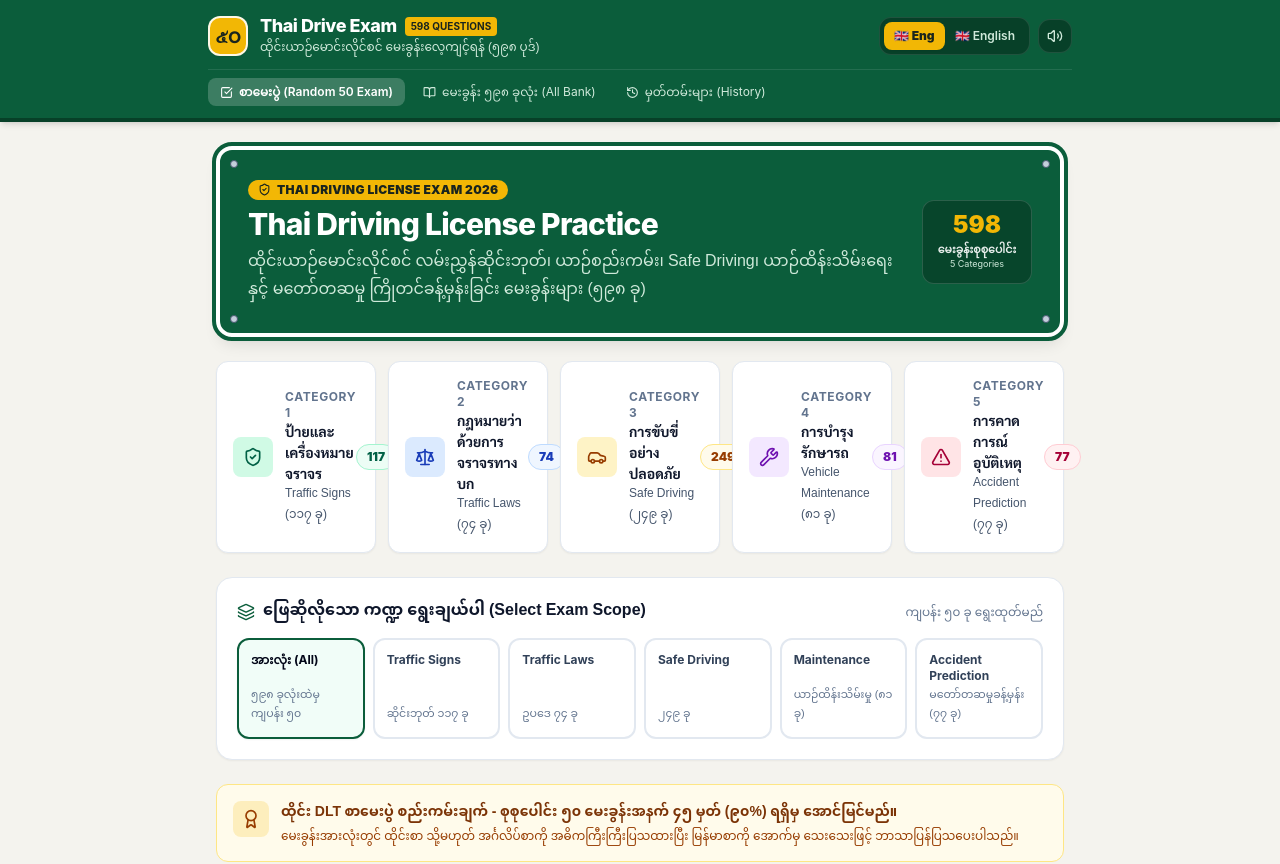
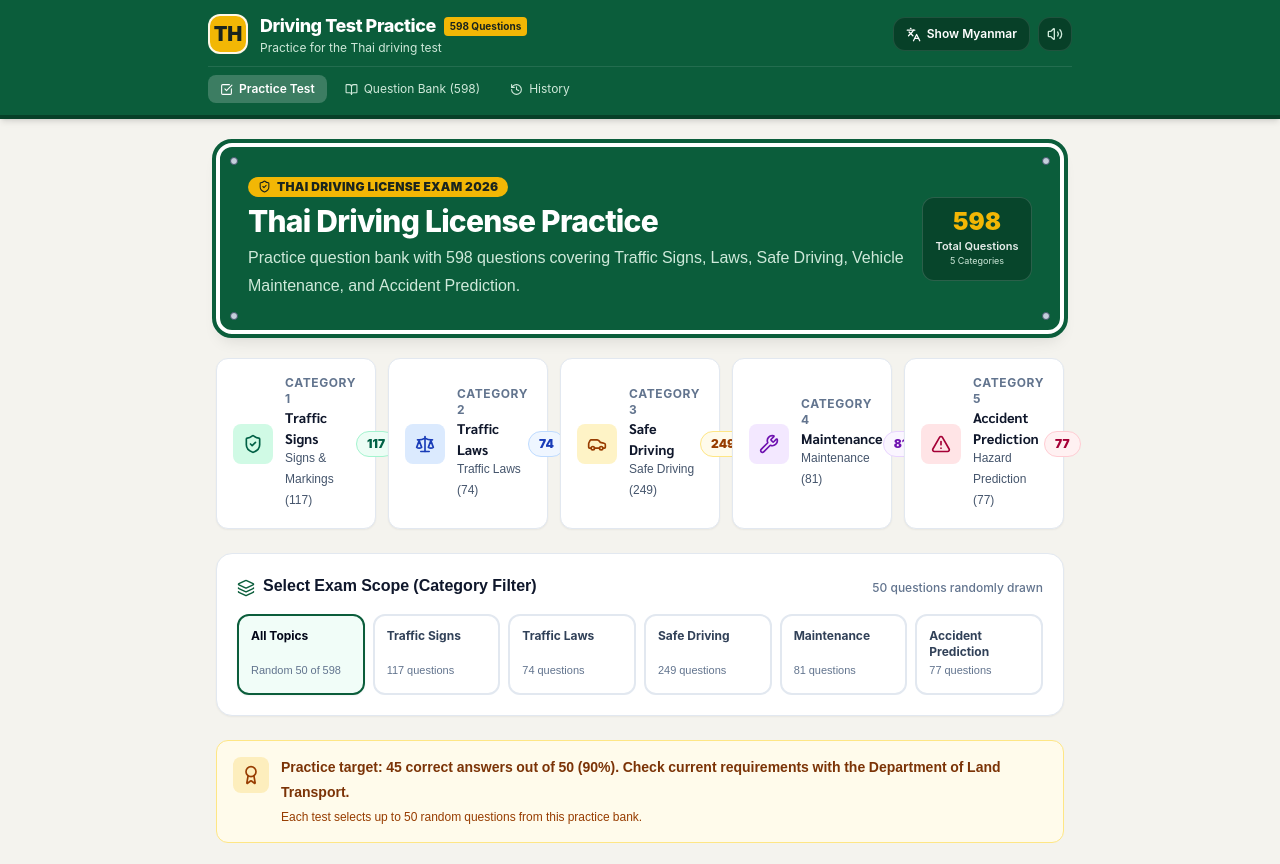
Before and after one commit to ZinLinn254995/Thai-Driving-License-Exam, a React (Vite) app: page / in a window 1280 px wide. Shown: the top 864 px of the page. Built offline with nearby package versions, Linux system fonts and the light colour scheme.

Commit message:
feat: simplify English UI and add Myanmar translation toggle

```diff
--- a/src/App.tsx
+++ b/src/App.tsx
@@ -27,16 +27,11 @@ export default function App() {
   const [currentView, setCurrentView] = useState<'home' | 'quiz' | 'result' | 'study' | 'history'>('home');
   const [studyInitialCategory, setStudyInitialCategory] = useState<ExamTopicFilter>('all');
 
-  // Language Modes: 'th_my' (Thai + Myanmar), 'en_my' (English + Myanmar), 'en' (English only)
-  const [lang, setLang] = useState<LanguageMode>(() => {
-    try {
-      const saved = localStorage.getItem('thai_drive_lang');
-      if (saved === 'en_my' || saved === 'en') return saved;
-      // Prefer English + Myanmar for new users and migrate the legacy Thai + Myanmar preference.
-      return 'en_my';
-    } catch {
-      return 'en_my';
-    }
+  // Keep the interface in English and let learners reveal Myanmar translations.
+  const lang: LanguageMode = 'en';
+  const [showMyanmar, setShowMyanmar] = useState(() => {
+    try { return localStorage.getItem('thai_drive_show_myanmar') === 'true'; }
+    catch { return false; }
   });
 
   const [soundEnabled, setSoundEnabled] = useState(sounds.enabled);
@@ -61,11 +56,12 @@ export default function App() {
     setExamHistory(getExamHistory());
   }, []);
 
-  const handleLanguageChange = (newLang: LanguageMode) => {
-    setLang(newLang);
-    try {
-      localStorage.setItem('thai_drive_lang', newLang);
-    } catch {}
+  const handleToggleMyanmar = () => {
+    setShowMyanmar((previous) => {
+      const next = !previous;
+      try { localStorage.setItem('thai_drive_show_myanmar', String(next)); } catch {}
+      return next;
+    });
   };
 
   const handleToggleSound = () => {
@@ -163,7 +159,7 @@ export default function App() {
   };
 
   const handleClearHistory = () => {
-    if (window.confirm('ဖြေဆိုမှတ်တမ်းအားလုံးကို ဖျက်ပစ်ရန် သေချာပါသလား။')) {
+    if (window.confirm('Clear all exam history? This cannot be undone.')) {
       try {
         localStorage.removeItem('thai_drive_exam_history');
         setExamHistory([]);
@@ -175,8 +171,8 @@ export default function App() {
     <div className="min-h-screen bg-[#f4f3ee] text-[#19241e] flex flex-col font-sans selection:bg-[#f2b705] selection:text-black">
       {/* App Header */}
       <Header
-        lang={lang}
-        setLang={handleLanguageChange}
+        showMyanmar={showMyanmar}
+        onToggleMyanmar={handleToggleMyanmar}
         soundEnabled={soundEnabled}
         onToggleSound={handleToggleSound}
         currentView={currentView}
@@ -193,6 +189,7 @@ export default function App() {
         {currentView === 'home' && (
           <HomeView
             lang={lang}
+            showMyanmar={showMyanmar}
             totalQuestions={QUESTIONS_BANK.length}
             signsCount={signsCount}
             lawsCount={lawsCount}
@@ -214,6 +211,7 @@ export default function App() {
             questions={quizQuestions}
             mode={quizMode}
             lang={lang}
+            showMyanmar={showMyanmar}
             onFinishExam={handleFinishExam}
             onExit={() => setCurrentView('home')}
             bookmarkedIds={bookmarkedIds}
@@ -226,6 +224,7 @@ export default function App() {
             questions={quizQuestions}
             answers={quizResults}
             lang={lang}
+            showMyanmar={showMyanmar}
             totalQuestions={QUESTIONS_BANK.length}
             onRetakeNew={() => handleStartExam(quizMode, 'all')}
             onRetakeMistakes={handleRetakeMistakes}
@@ -238,6 +237,7 @@ export default function App() {
           <StudyView
             questions={QUESTIONS_BANK}
             lang={lang}
+            showMyanmar={showMyanmar}
             bookmarkedIds={bookmarkedIds}
             onToggleBookmark={handleToggleBookmark}
             initialCategory={studyInitialCategory}
@@ -257,11 +257,7 @@ export default function App() {
       {/* Footer */}
       <footer className="mt-auto border-t border-slate-200/80 bg-white/70 py-4 text-center text-xs text-slate-500 font-myanmar">
         <div className="max-w-4xl mx-auto px-4 flex flex-col sm:flex-row items-center justify-between gap-2">
-          <div>
-            {lang === 'en'
-              ? `Thai Driving License Question Bank (${QUESTIONS_BANK.length} Questions across 5 Study Categories)`
-              : `ထိုင်းယာဉ်မောင်းလိုင်စင် မေးခွန်း ${toMyanmarNumber(QUESTIONS_BANK.length)} ပုဒ် (ဆိုင်းဘုတ်၊ ဥပဒေ၊ Safe Driving၊ Maintenance၊ Accident Prediction)`}
-          </div>
+          <div>{`Driving License Practice · ${QUESTIONS_BANK.length} Questions`}</div>
           <div className="flex items-center gap-3 text-[11px] font-sans">
             <span className="text-[#0b5d3b] font-bold">DLT Pass: 90% (45/50)</span>
             <span>·</span>
--- a/src/components/Header.tsx
+++ b/src/components/Header.tsx
@@ -1,11 +1,9 @@
 import React from 'react';
-import { Volume2, VolumeX, BookOpen, CheckSquare, History, ShieldCheck } from 'lucide-react';
-import { LanguageMode } from '../types';
-import { toMyanmarNumber } from '../utils/helpers';
+import { Volume2, VolumeX, BookOpen, CheckSquare, History, Languages } from 'lucide-react';
 
 interface HeaderProps {
-  lang: LanguageMode;
-  setLang: (lang: LanguageMode) => void;
+  showMyanmar: boolean;
+  onToggleMyanmar: () => void;
   soundEnabled: boolean;
   onToggleSound: () => void;
   currentView: 'home' | 'quiz' | 'study' | 'history' | 'result';
@@ -14,141 +12,44 @@ interface HeaderProps {
   totalQuestions: number;
 }
 
-export const Header: React.FC<HeaderProps> = ({
-  lang,
-  setLang,
-  soundEnabled,
-  onToggleSound,
-  currentView,
-  onNavigate,
-  bookmarksCount,
-  totalQuestions
-}) => {
-  return (
+export const Header: React.FC<HeaderProps> = ({ showMyanmar, onToggleMyanmar, soundEnabled, onToggleSound, currentView, onNavigate, bookmarksCount, totalQuestions }) => (
   <header className="sticky top-0 z-40 bg-[#0b5d3b] text-white shadow-md border-b-4 border-[#074028]">
     <div className="max-w-4xl mx-auto px-4 py-2.5 sm:py-3">
       <div className="flex flex-col sm:flex-row sm:items-center sm:justify-between gap-2.5 sm:gap-3">
-          {/* Logo & Title */}
-          <div
-            onClick={() => onNavigate('home')}
-            className="flex items-center gap-3 cursor-pointer group select-none"
-          >
-            <div className="w-10 h-10 rounded-xl bg-[#f2b705] text-[#19241e] font-black flex items-center justify-center text-xl shadow-xs border-2 border-white/90 group-hover:scale-105 transition-transform shrink-0">
-              ๕၀
-            </div>
-            <div>
-              <div className="flex items-center gap-2">
-                <span className="font-extrabold tracking-tight text-lg text-white">
-                  Thai Drive Exam
+        <button type="button" onClick={() => onNavigate('home')} className="flex items-center gap-3 text-left group select-none">
+          <span className="w-10 h-10 rounded-xl bg-[#f2b705] text-[#19241e] font-black flex items-center justify-center text-xl border-2 border-white/90 shrink-0">TH</span>
+          <span>
+            <span className="flex items-center gap-2">
+              <span className="font-extrabold tracking-tight text-lg">Driving Test Practice</span>
+              <span className="bg-[#f2b705] text-[#19241e] text-[10px] font-bold px-1.5 py-0.5 rounded">{totalQuestions} Questions</span>
             </span>
-                <span className="bg-[#f2b705] text-[#19241e] text-[10px] font-bold px-1.5 py-0.5 rounded uppercase">
-                  {totalQuestions} Questions
+            <span className="block text-xs text-[#cfe9da]">Practice for the Thai driving test</span>
           </span>
-              </div>
-              <p className="text-xs text-[#cfe9da] -mt-0.5 font-myanmar">
-                {lang === 'en'
-                  ? `Thai Driving License Exam Practice (${totalQuestions} Questions)`
-                  : `ထိုင်းယာဉ်မောင်းလိုင်စင် မေးခွန်းလေ့ကျင့်ရန် (${toMyanmarNumber(totalQuestions)} ပုဒ်)`}
-              </p>
-            </div>
-          </div>
-
-          {/* Language Modes & Sound */}
+        </button>
         <div className="flex items-center gap-2 justify-between sm:justify-end">
-            {/* Supported modes: English + Myanmar and English only */}
-            <div className="flex items-center bg-[#074028] p-0.5 sm:p-1 rounded-xl border border-white/10 text-xs font-semibold overflow-x-auto">
-              <button
-                type="button"
-                onClick={() => setLang('en_my')}
-                className={`px-2.5 py-1.5 rounded-lg transition-all flex items-center gap-1 whitespace-nowrap ${
-                  lang === 'en_my'
-                    ? 'bg-[#f2b705] text-[#19241e] font-black shadow-xs'
-                    : 'text-[#cfe9da] hover:text-white'
-                }`}
-                title="English + မြန်မာ (Myanmar)"
-              >
-                <span>🇬🇧 Eng</span>
-                <span className="opacity-70 text-[10px] hidden xs:inline">+ မြန်မာ</span>
+          <button type="button" onClick={onToggleMyanmar} aria-pressed={showMyanmar}
+            className="flex items-center gap-1.5 px-3 py-2 rounded-xl bg-[#074028] hover:bg-[#063320] border border-white/10 text-xs font-semibold transition-colors">
+            <Languages size={15} />{showMyanmar ? 'Hide Myanmar' : 'Show Myanmar'}
           </button>
-
-              <button
-                type="button"
-                onClick={() => setLang('en')}
-                className={`px-2.5 py-1.5 rounded-lg transition-all flex items-center gap-1 whitespace-nowrap ${
-                  lang === 'en'
-                    ? 'bg-[#f2b705] text-[#19241e] font-black shadow-xs'
-                    : 'text-[#cfe9da] hover:text-white'
-                }`}
-                title="English Only"
-              >
-                <span>🇬🇧 English</span>
-              </button>
-            </div>
-
-            {/* Sound Toggle */}
-            <button
-              type="button"
-              onClick={onToggleSound}
+          <button type="button" onClick={onToggleSound}
             className="p-2 rounded-xl bg-[#074028] hover:bg-[#063320] text-[#cfe9da] hover:text-white border border-white/10 transition-colors shrink-0"
-              title={soundEnabled ? 'Mute sound' : 'Enable sound'}
-              aria-label={soundEnabled ? 'Mute sound' : 'Enable sound'}
-            >
+            title={soundEnabled ? 'Mute sound' : 'Enable sound'} aria-label={soundEnabled ? 'Mute sound' : 'Enable sound'}>
             {soundEnabled ? <Volume2 size={16} /> : <VolumeX size={16} className="text-red-300" />}
           </button>
         </div>
       </div>
-
-        {/* Sub Nav Bar */}
-        <div className="flex items-center gap-1.5 mt-2.5 pt-2 border-t border-white/10 text-xs overflow-x-auto no-scrollbar">
-          <button
-            type="button"
-            onClick={() => onNavigate('home')}
-            className={`flex items-center gap-1.5 px-3 py-1.5 rounded-lg transition-colors whitespace-nowrap ${
-              currentView === 'home' || currentView === 'quiz' || currentView === 'result'
-                ? 'bg-white/20 text-white font-semibold'
-                : 'text-[#cfe9da] hover:text-white hover:bg-white/10'
-            }`}
-          >
-            <CheckSquare size={13} />
-            <span>{lang === 'en' ? 'Exam (50 Random)' : 'စာမေးပွဲ (Random 50 Exam)'}</span>
+      <nav aria-label="Main navigation" className="flex items-center gap-1.5 mt-2.5 pt-2 border-t border-white/10 text-xs overflow-x-auto no-scrollbar">
+        <button type="button" onClick={() => onNavigate('home')} className={`flex items-center gap-1.5 px-3 py-1.5 rounded-lg whitespace-nowrap ${currentView === 'home' || currentView === 'quiz' || currentView === 'result' ? 'bg-white/20 text-white font-semibold' : 'text-[#cfe9da] hover:text-white hover:bg-white/10'}`}>
+          <CheckSquare size={13} /><span>Practice Test</span>
         </button>
-
-          <button
-            type="button"
-            onClick={() => onNavigate('study')}
-            className={`flex items-center gap-1.5 px-3 py-1.5 rounded-lg transition-colors whitespace-nowrap ${
-              currentView === 'study'
-                ? 'bg-white/20 text-white font-semibold'
-                : 'text-[#cfe9da] hover:text-white hover:bg-white/10'
-            }`}
-          >
-            <BookOpen size={13} />
-            <span>
-              {lang === 'en'
-                ? `Question Bank (${totalQuestions})`
-                : `မေးခွန်း ${toMyanmarNumber(totalQuestions)} ခုလုံး (All Bank)`}
-            </span>
-            {bookmarksCount > 0 && (
-              <span className="bg-[#f2b705] text-[#19241e] text-[10px] font-bold px-1.5 py-0.2 rounded-full">
-                {bookmarksCount}
-              </span>
-            )}
+        <button type="button" onClick={() => onNavigate('study')} className={`flex items-center gap-1.5 px-3 py-1.5 rounded-lg whitespace-nowrap ${currentView === 'study' ? 'bg-white/20 text-white font-semibold' : 'text-[#cfe9da] hover:text-white hover:bg-white/10'}`}>
+          <BookOpen size={13} /><span>Question Bank ({totalQuestions})</span>
+          {bookmarksCount > 0 && <span className="bg-[#f2b705] text-[#19241e] text-[10px] font-bold px-1.5 py-0.2 rounded-full">{bookmarksCount}</span>}
         </button>
-
-          <button
-            type="button"
-            onClick={() => onNavigate('history')}
-            className={`flex items-center gap-1.5 px-3 py-1.5 rounded-lg transition-colors whitespace-nowrap ${
-              currentView === 'history'
-                ? 'bg-white/20 text-white font-semibold'
-                : 'text-[#cfe9da] hover:text-white hover:bg-white/10'
-            }`}
-          >
-            <History size={13} />
-            <span>{lang === 'en' ? 'History' : 'မှတ်တမ်းများ (History)'}</span>
+        <button type="button" onClick={() => onNavigate('history')} className={`flex items-center gap-1.5 px-3 py-1.5 rounded-lg whitespace-nowrap ${currentView === 'history' ? 'bg-white/20 text-white font-semibold' : 'text-[#cfe9da] hover:text-white hover:bg-white/10'}`}>
+          <History size={13} /><span>History</span>
         </button>
-        </div>
+      </nav>
     </div>
   </header>
 );
-};
--- a/src/components/HomeView.tsx
+++ b/src/components/HomeView.tsx
@@ -337,12 +337,12 @@ export const HomeView: React.FC<HomeViewProps> = ({
         <div className="text-xs sm:text-sm text-amber-950 font-myanmar space-y-1">
           <p className="font-semibold text-amber-900">
             {lang === 'en'
-              ? 'Official DLT Exam Standard: 45 out of 50 correct answers (90%) required to pass.'
+              ? 'Practice target: 45 correct answers out of 50 (90%). Check current requirements with the Department of Land Transport.'
               : 'ထိုင်း DLT စာမေးပွဲ စည်းကမ်းချက် - စုစုပေါင်း ၅၀ မေးခွန်းအနက် ၄၅ မှတ် (၉၀%) ရရှိမှ အောင်မြင်မည်။'}
           </p>
           <p className="text-amber-800 text-xs">
             {lang === 'en'
-              ? 'Each exam draws 50 randomized questions with official diagrams and standardized answer choices.'
+              ? 'Each test selects up to 50 random questions from this practice bank.'
               : 'မေးခွန်းအားလုံးတွင် ထိုင်းစာ သို့မဟုတ် အင်္ဂလိပ်စာကို အဓိကကြီးကြီးပြသထားပြီး မြန်မာစာကို အောက်မှ သေးသေးဖြင့် ဘာသာပြန်ပြသပေးပါသည်။'}
           </p>
         </div>
@@ -358,7 +358,7 @@ export const HomeView: React.FC<HomeViewProps> = ({
                 <Sparkles size={20} />
               </span>
               <span className="text-[11px] font-bold uppercase tracking-wider px-2 py-0.5 rounded-full bg-emerald-50 text-emerald-700 border border-emerald-200">
-                {lang === 'en' ? 'Recommended for Learning' : 'Recommended · အကြံပြုထားသည်'}
+                {lang === 'en' ? 'Good for Learning' : 'Recommended · အကြံပြုထားသည်'}
               </span>
             </div>
             <h2 className="text-lg font-bold text-slate-900 group-hover:text-[#0b5d3b] transition-colors">
@@ -394,7 +394,7 @@ export const HomeView: React.FC<HomeViewProps> = ({
                 <Clock size={20} />
               </span>
               <span className="text-[11px] font-bold uppercase tracking-wider px-2 py-0.5 rounded-full bg-blue-50 text-blue-700 border border-blue-200">
-                {lang === 'en' ? 'Official Exam Format' : 'Official Standard · စာမေးပွဲအစစ်ပုံစံ'}
+                {lang === 'en' ? 'Timed Practice' : 'Official Standard · စာမေးပွဲအစစ်ပုံစံ'}
               </span>
             </div>
             <h2 className="text-lg font-bold text-slate-900 group-hover:text-[#0b5d3b] transition-colors">
```
Also changed, not shown: src/components/QuizView.tsx (+12 -64 lines), src/components/ResultView.tsx (+8 -28 lines), src/components/StudyView.tsx (+15 -56 lines). Lines whose indentation alone changed are shown as unchanged.
